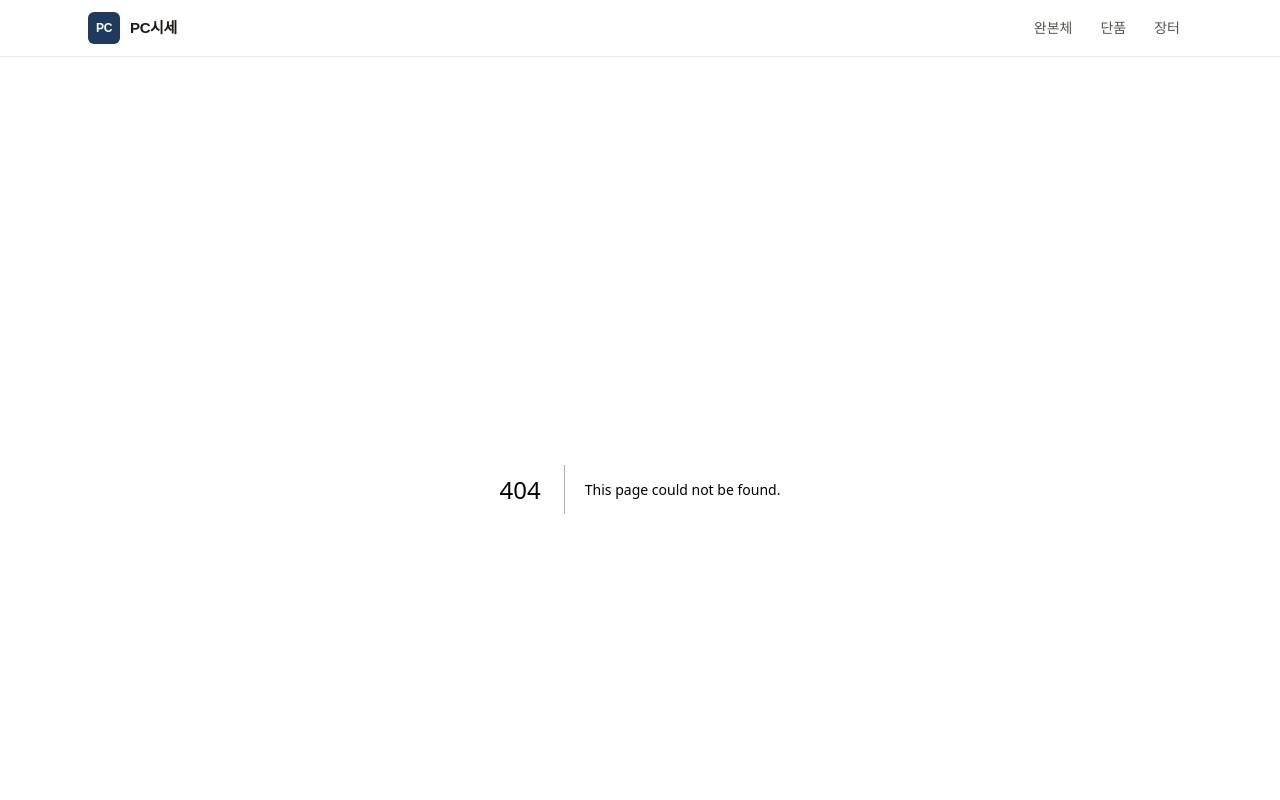
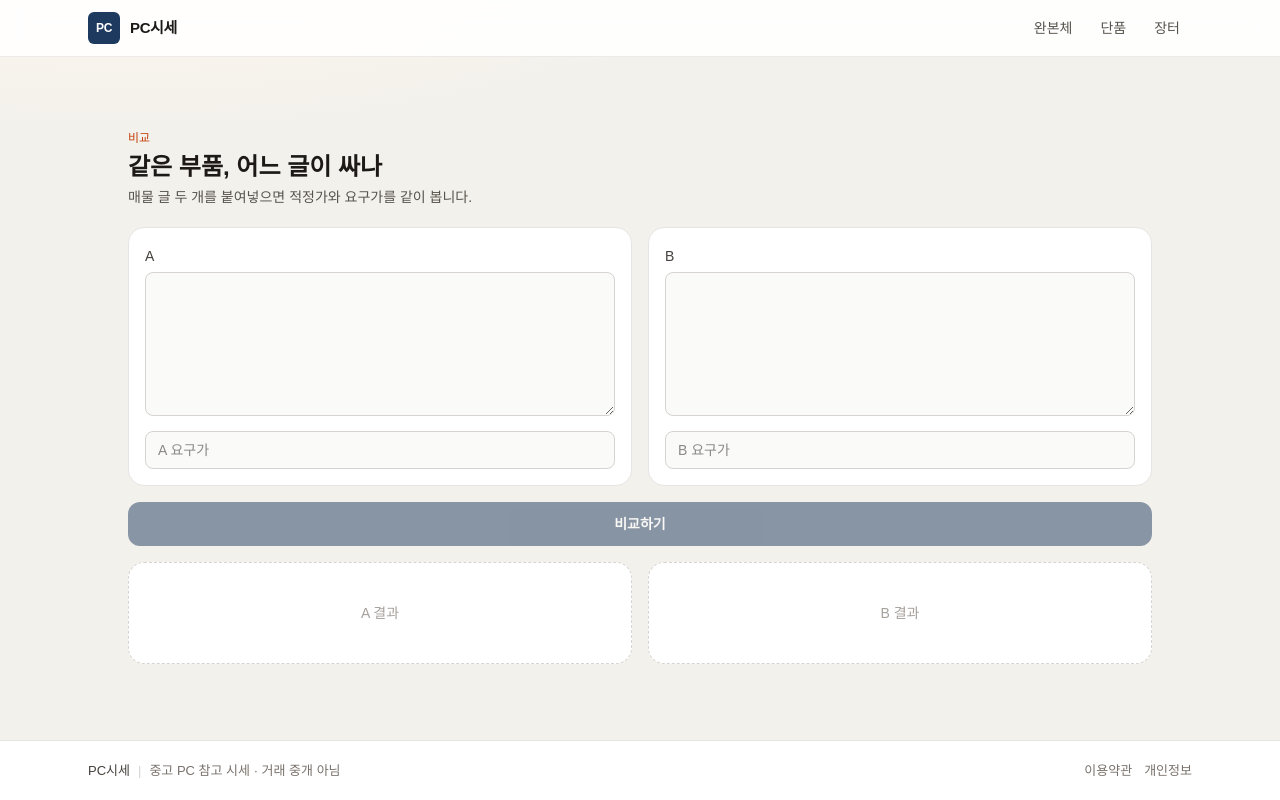
Before and after one commit to active06119-cpu/usedpcprice, a Next.js app: page /compare in a window 1280 px wide. Before the commit this address had no page. Shown: the top 800 px of the page. Built offline with nearby package versions, Linux system fonts and the light colour scheme.

Commit message:
feat: compare two used PC listings

```diff
--- /dev/null
+++ b/src/app/compare/page.tsx
@@ -0,0 +1,118 @@
+"use client";
+
+import { useState } from "react";
+
+import { formatKrw } from "@/lib/format";
+
+type SideResult = {
+  ok: boolean;
+  message?: string;
+  fairMid?: number;
+  askingPriceKrw?: number | null;
+  verdictKo?: string;
+  priced?: Array<{ name: string; mid: number }>;
+};
+
+async function valueOne(text: string, asking: string): Promise<SideResult> {
+  const res = await fetch("/api/valuation/pc", {
+    method: "POST",
+    headers: { "Content-Type": "application/json" },
+    body: JSON.stringify({
+      text: text.trim(),
+      askingPriceKrw: asking ? Number(asking.replace(/[^0-9]/g, "")) : undefined,
+    }),
+  });
+  return (await res.json()) as SideResult;
+}
+
+function Card({ title, data }: { title: string; data: SideResult | null }) {
+  if (!data) return (
+    <div className="rounded-2xl border border-dashed border-stone-300 bg-white px-4 py-10 text-center text-sm text-stone-400">
+      {title} 결과
+    </div>
+  );
+  if (!data.ok) {
+    return <div className="rounded-2xl border border-amber-200 bg-amber-50 p-4 text-sm text-amber-800">{data.message ?? "실패"}</div>;
+  }
+  return (
+    <div className="rounded-2xl border border-stone-200 bg-white p-4">
+      <p className="text-xs text-stone-500">{title}</p>
+      <p className="mt-1 text-xl font-bold text-[#1e3a5f]">{formatKrw(data.fairMid)}</p>
+      <p className="text-sm text-stone-500">요구 {formatKrw(data.askingPriceKrw)}</p>
+      <p className="mt-2 text-sm font-medium text-stone-800">{data.verdictKo}</p>
+      <ul className="mt-3 space-y-1 text-xs text-stone-600">
+        {data.priced?.slice(0, 6).map((p) => (
+          <li key={p.name} className="flex justify-between gap-3">
+            <span className="truncate">{p.name}</span>
+            <span className="tabular-nums">{formatKrw(p.mid)}</span>
+          </li>
+        ))}
+      </ul>
+    </div>
+  );
+}
+
+export default function ComparePage() {
+  const [a, setA] = useState("");
+  const [b, setB] = useState("");
+  const [askA, setAskA] = useState("");
+  const [askB, setAskB] = useState("");
+  const [left, setLeft] = useState<SideResult | null>(null);
+  const [right, setRight] = useState<SideResult | null>(null);
+  const [loading, setLoading] = useState(false);
+  const [message, setMessage] = useState<string | null>(null);
+
+  async function run() {
+    if (!a.trim() || !b.trim()) return;
+    setLoading(true);
+    setMessage(null);
+    try {
+      const [one, two] = await Promise.all([valueOne(a, askA), valueOne(b, askB)]);
+      setLeft(one);
+      setRight(two);
+    } catch (e) {
+      setMessage(e instanceof Error ? e.message : "비교에 실패했습니다.");
+    } finally {
+      setLoading(false);
+    }
+  }
+
+  const winner =
+    left?.ok && right?.ok && left.fairMid && right.fairMid
+      ? left.fairMid === right.fairMid
+        ? "두 글 적정가가 같습니다."
+        : (left.askingPriceKrw ?? Infinity) / left.fairMid < (right.askingPriceKrw ?? Infinity) / right.fairMid
+          ? "A가 적정가 대비 더 싸 보입니다."
+          : "B가 적정가 대비 더 싸 보입니다."
+      : null;
+
+  return (
+    <main className="mx-auto w-full max-w-5xl py-6 sm:py-10">
+      <p className="text-[12px] font-medium text-[#c2410c]">비교</p>
+      <h1 className="mt-1 text-xl font-bold text-stone-900 sm:text-2xl">같은 부품, 어느 글이 싸나</h1>
+      <p className="mt-1 text-sm text-stone-600">매물 글 두 개를 붙여넣으면 적정가와 요구가를 같이 봅니다.</p>
+
+      <div className="mt-5 grid gap-4 md:grid-cols-2">
+        <div className="rounded-2xl border border-stone-200 bg-white p-4">
+          <label className="text-sm font-medium text-stone-700">A</label>
+          <textarea className="mt-1 h-36 w-full rounded-lg border border-stone-300 bg-stone-50 p-3 text-sm" value={a} onChange={(e) => setA(e.target.value)} />
+          <input className="mt-2 w-full rounded-lg border border-stone-300 bg-stone-50 px-3 py-2 text-sm" placeholder="A 요구가" value={askA} onChange={(e) => setAskA(e.target.value)} />
+        </div>
+        <div className="rounded-2xl border border-stone-200 bg-white p-4">
+          <label className="text-sm font-medium text-stone-700">B</label>
+          <textarea className="mt-1 h-36 w-full rounded-lg border border-stone-300 bg-stone-50 p-3 text-sm" value={b} onChange={(e) => setB(e.target.value)} />
+          <input className="mt-2 w-full rounded-lg border border-stone-300 bg-stone-50 px-3 py-2 text-sm" placeholder="B 요구가" value={askB} onChange={(e) => setAskB(e.target.value)} />
+        </div>
+      </div>
+      <button type="button" onClick={run} disabled={loading || !a.trim() || !b.trim()} className="mt-4 w-full rounded-xl bg-[#1e3a5f] py-3 text-sm font-semibold text-white disabled:opacity-50">
+        {loading ? "비교 중" : "비교하기"}
+      </button>
+      {message ? <p className="mt-3 text-sm text-stone-600">{message}</p> : null}
+      {winner ? <p className="mt-4 text-center text-sm font-medium text-stone-800">{winner}</p> : null}
+      <div className="mt-4 grid gap-4 md:grid-cols-2">
+        <Card title="A" data={left} />
+        <Card title="B" data={right} />
+      </div>
+    </main>
+  );
+}
```
